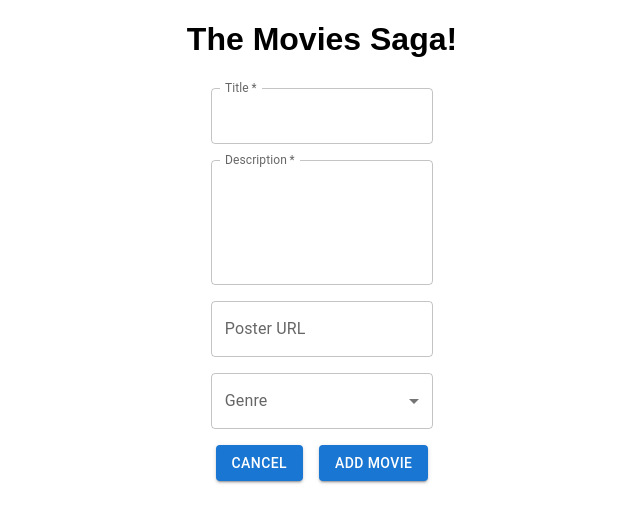
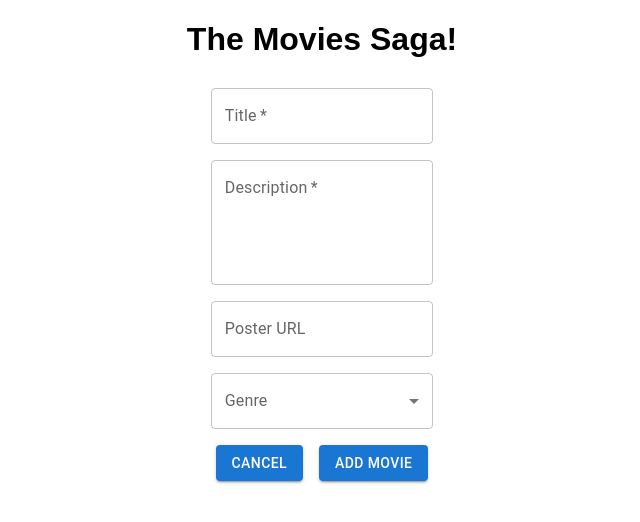
Before and after one commit to SarahTech-alt/weekend-movie-sagas, a React (Create React App) app: page /#/add in a window 1280 px wide. Shown: the top 522 px of the page, without its empty margins (318-958 px from the left). Built offline with nearby package versions, Linux system fonts and the light colour scheme.

Commit message:
Added movie genres and created movieToAdd object to set with inputs.

```diff
--- a/src/components/AddMovie/AddMovie.jsx
+++ b/src/components/AddMovie/AddMovie.jsx
@@ -12,6 +12,7 @@ import ListItemText from '@mui/material/ListItemText';
 import Button from '@mui/material/Button';
 import Stack from '@mui/material/Stack';
 import { positions } from '@mui/system';
+import { useHistory } from 'react-router-dom';
 
 
 
@@ -29,11 +30,18 @@ function AddMovie() {
     };
 
 
-    const [movieTitle, setMovieTitle] = useState(' ');
-    const [movieUrl, setMovieUrl] = useState('');
-    const [movieDescription, setMovieDescription] = useState(' ');
+    const genres = ['Adventure', 'Animated',  'Biographical', 'Comedy', 'Disaster', 'Drama', 'Epic', 'Fantasy', 'Musical', 'Romantic', 'Science Fiction', 'Space-Opera', 'Superhero'];
+
+    const history = useHistory();
+
+    const [movieToAdd, setMovieToAdd] = useState({
+        movieTitle: '',
+        movieUrl: '',
+        movieDescription: '',
+    })
+
     const [movieGenre, setMovieGenre] = useState([]);
-    const genres = ['Animated', 'Biographical'];
+
 
     const handleChange = (event) => {
         const {
@@ -58,8 +66,8 @@ function AddMovie() {
                             required
                             id="movie-title-input"
                             label="Title"
-                            onChange={(event) => setMovieTitle(event.target.value)}
-                            value={movieTitle}
+                            onChange={(event) => setMovieToAdd({...movieToAdd, movieTitle: event.target.value})}
+                            value={movieToAdd.movieTitle}
                         />
                         <TextField
                             required
@@ -67,14 +75,14 @@ function AddMovie() {
                             label="Description"
                             multiline
                             minRows={4}
-                            onChange={(event) => setMovieDescription(event.target.value)}
-                            value={movieDescription}
+                            onChange={(event) => setMovieToAdd({...movieToAdd, movieDescription: event.target.value})}
+                            value={movieToAdd.movieDescription}
                         />
                         <TextField
                             id="poster-url-input"
                             label="Poster URL"
-                            onChange={(event) => setMovieUrl(event.target.value)}
-                            value={movieUrl}
+                            onChange={(event) => setMovieToAdd({...movieToAdd, movieUrl: event.target.value})}
+                            value={movieToAdd.movieUrl}
                         />
                     </FormControl>
                 </div>
@@ -100,11 +108,8 @@ function AddMovie() {
                         </Select>
                     </FormControl>
                 </div>
-
-
-                <Button variant="contained" sx= {{ m: 1, position: 'justify' }}>Cancel</Button>
+                <Button onClick={(event) => history.push('/')} variant="contained" sx= {{ m: 1, position: 'justify' }}>Cancel</Button>
                 <Button variant="contained" sx ={{ m:1, position: 'justify' }}>Add Movie</Button>
-
         </Box>
     );
 }
```
